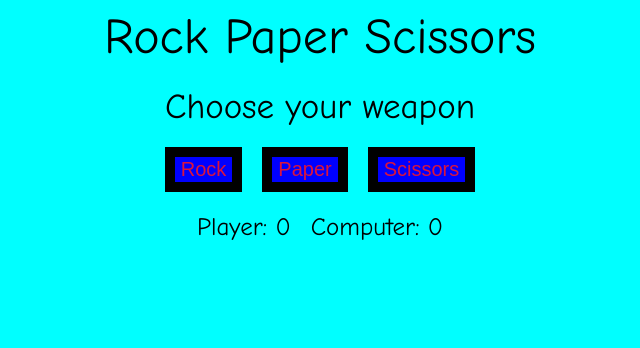
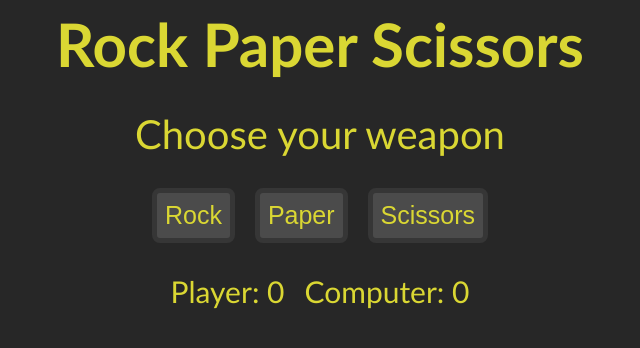
Before and after one commit to ffox1/rock-paper-scissors, a plain HTML site: page index.html in a window 1280 px wide. Shown: the whole page, without its empty margins (320-960 px from the left). Drawn offline with Linux system fonts and the light colour scheme.

Commit message:
change CSS

```diff
--- a/style.css
+++ b/style.css
@@ -1,21 +1,23 @@
 body {
-    font-family: "Comic Sans MS", "Comic Sans", cursive;
-    background-color: aqua;
+    font-family: 'Trebuchet MS';
+    background-color: #272727;
+    color: #dad733;
 }
 
 .container {
     display: flex;
     flex-direction: column;
     align-items: center;
-    gap: 20px;
+    gap: 30px;
 }
 
 .title {
-font-size: 50px;
+    font-size: 60px;
+    font-weight: 600;
 }
 
 .choose {
-    font-size: 35px;
+    font-size: 40px;
 }
 
 .buttons {
@@ -24,18 +26,21 @@ font-size: 50px;
 }
 
 button {
-    font-size: 20px;
-    border: 10px solid black;
-    background-color: blue;
-    color: crimson;
+    font-size: 25px;
+    padding: 8px;
+    border: 5px solid #363636;
+    border-radius: 8px;
+    background-color: #4b4b4b;
+    color: #dad733;
+    font-weight: 500;
 }
 
 .score {
     display: flex;
     gap: 20px;
-    font-size: 25px;
+    font-size: 30px;
 }
 
 .result {
-    font-size: 30px;
+    font-size: 35px;
 }
```
